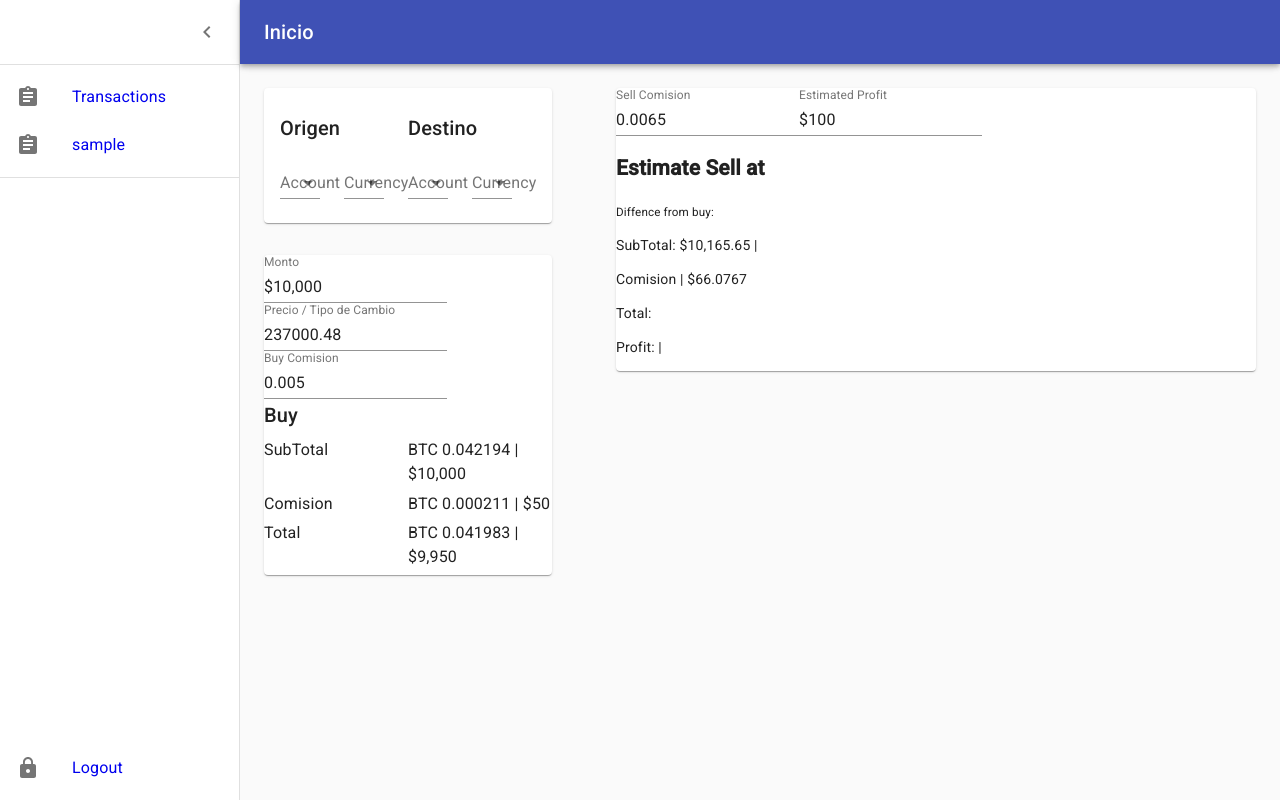
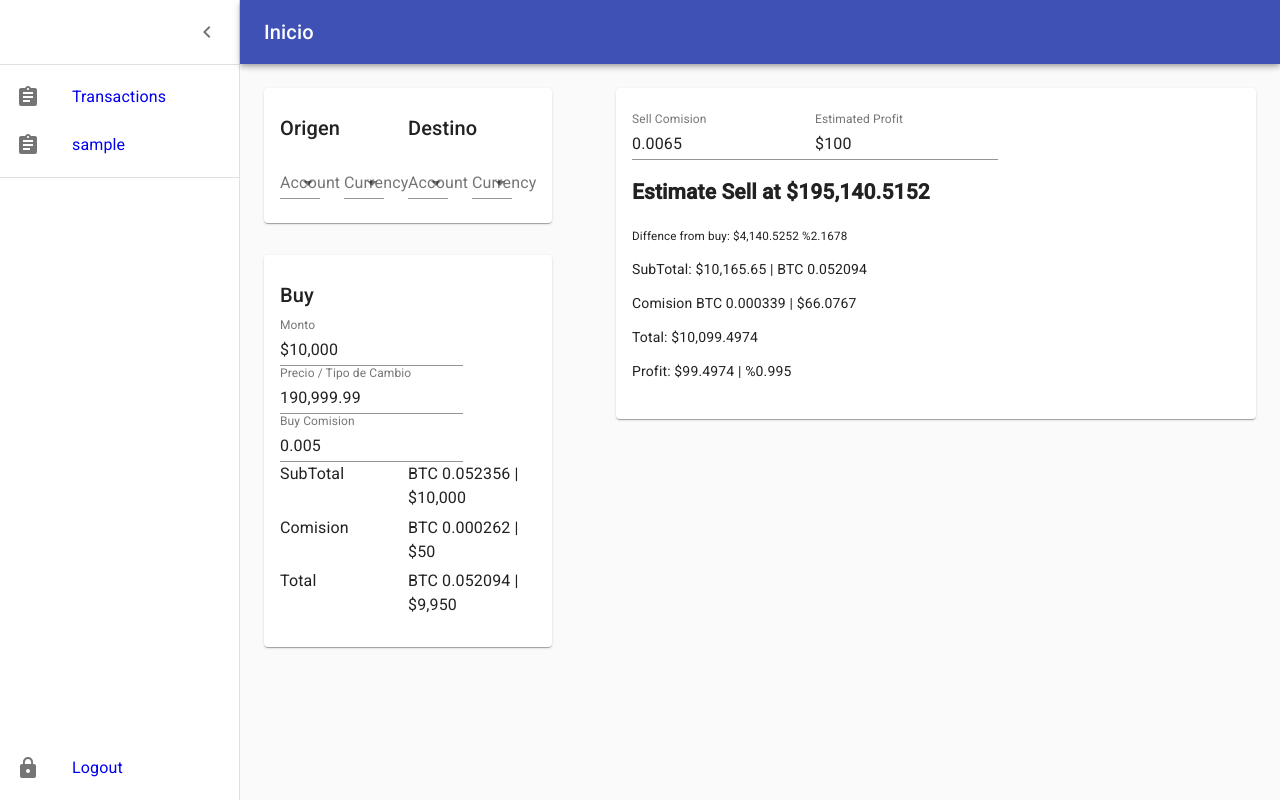
Before and after one commit to GeminiNetSailor/My-Investment-Wallet-API, a React (Create React App) app in the folder frontend/: page /transactions in a window 1280 px wide. Built offline with nearby package versions, Linux system fonts and the light colour scheme.

Commit message:
Separate Buy and sell estimate

```diff
--- a/frontend/public/index.html
+++ b/frontend/public/index.html
@@ -24,7 +24,7 @@
       work correctly both with client-side routing and a non-root public URL.
       Learn how to configure a non-root public URL by running `npm run build`.
     -->
-    <title>Importadores Atisa</title>
+    <title>Application</title>
   </head>
   <body>
     <noscript>You need to enable JavaScript to run this app.</noscript>
--- a/frontend/src/components/Buy.jsx
+++ b/frontend/src/components/Buy.jsx
@@ -1,43 +1,38 @@
 import React, { useState, useEffect } from "react";
 import TextField from '@material-ui/core/TextField';
+import { Grid, Typography } from "@material-ui/core";
+import { CurrencyFormat, DecimalFormat } from "./helpers/NumbersFormaters";
 import NumberFormat from 'react-number-format';
-import { Grid, Typography } from "@material-ui/core";
+import { makeStyles } from '@material-ui/core/styles';
 
 const round = (value, decimals) => Number(Math.round(value + 'e' + decimals) + 'e-' + decimals);
 
-function NumberFormatCustom(props) {
-  const { inputRef, onChange, ...other } = props;
 
-  return (
-    <NumberFormat
-      {...other}
-      getInputRef={inputRef}
-      onValueChange={values => {
-        onChange({
-          target: {
-            value: values.value,
-          },
-        });
-      }}
-      thousandSeparator
-      prefix="$"
-    />
-  );
-}
+const useStyles = makeStyles(theme => ({
+  paper: {
+    padding: theme.spacing(3, 2),
+  },
+  textField: {
+    marginLeft: theme.spacing(1),
+    marginRight: theme.spacing(1),
+    width: 200,
+  }
+}));
 
 export default props => {
+  const classes = useStyles();
 
   const [buyAmount, setBuyAmount] = useState(10000);
-  const [exchangeRate, setExchangeRate] = useState(237000.48);
+  const [exchangeRate, setExchangeRate] = useState(190999.99);
   const [commissionBuy, setCommissionBuy] = useState(0.005);
 
-  const buySubTotal = round(buyAmount / exchangeRate, 6);
+  const subTotal = round(buyAmount / exchangeRate, 6);
 
-  const buyComisionFrom = round(buyAmount * commissionBuy, 4);
-  const buyComisionTo = round(buySubTotal * commissionBuy, 6);
+  const comisionFrom = round(buyAmount * commissionBuy, 6);
+  const comisionTo = round(subTotal * commissionBuy, 6);
 
-  const buyTotalFrom = round(buyAmount - buyComisionFrom, 4);
-  const buyTotalTo = round(buySubTotal - buyComisionTo, 6);
+  const totalFrom = round(buyAmount - comisionFrom, 4);
+  const totalTo = round(subTotal - comisionTo, 6);
 
   useEffect(
     () => {
@@ -45,20 +40,24 @@ export default props => {
         buyAmount,
         exchangeRate,
         commissionBuy,
-        buyTotalTo
+        totalTo
       )
     }
-  ,[buyAmount, exchangeRate, commissionBuy, buyTotalTo]);
+    , [buyAmount, exchangeRate, commissionBuy, totalTo]);
 
   return (
     <Grid container>
+
+      <Grid item xs={12}>
+        <Typography variant="h6" gutterBottom>Buy</Typography>
+      </Grid>
       <Grid item xs={12} sm={12}>
         <TextField
           label="Monto"
           value={buyAmount}
           onChange={e => setBuyAmount(Number(e.target.value))}
           InputProps={{
-            inputComponent: NumberFormatCustom,
+            inputComponent: CurrencyFormat,
           }}
         />
       </Grid>
@@ -67,6 +66,9 @@ export default props => {
           label="Precio / Tipo de Cambio"
           value={exchangeRate}
           onChange={e => setExchangeRate(Number(e.target.value))}
+          InputProps={{
+            inputComponent: DecimalFormat,
+          }}
         />
       </Grid>
       <Grid item xs={12} sm={12}>
@@ -74,21 +76,19 @@ export default props => {
           label="Buy Comision"
           value={commissionBuy}
           onChange={e => setCommissionBuy(Number(e.target.value))}
+          InputProps={{
+            inputComponent: DecimalFormat,
+          }}
         />
       </Grid>
       <Grid item container xs={12} sm={12}>
-
-        <Grid item xs={12}>
-          <Typography variant="h6" gutterBottom>Buy</Typography>
-        </Grid>
-
         <Grid item xs={6}>
           <Typography gutterBottom>SubTotal</Typography>
         </Grid>
 
         <Grid item xs={6}>
           <Typography gutterBottom>
-            <NumberFormat value={buySubTotal} displayType={'text'} thousandSeparator={true} prefix={'BTC '} /> | <NumberFormat value={buyAmount} displayType={'text'} thousandSeparator={true} prefix={'$'} />
+            <NumberFormat value={subTotal} displayType={'text'} thousandSeparator={true} prefix={'BTC '} /> | <NumberFormat value={buyAmount} displayType={'text'} thousandSeparator={true} prefix={'$'} />
           </Typography>
         </Grid>
 
@@ -98,7 +98,7 @@ export default props => {
 
         <Grid item xs={6}>
           <Typography gutterBottom>
-            <NumberFormat value={buyComisionTo} displayType={'text'} thousandSeparator={true} prefix={'BTC '} /> | <NumberFormat value={buyComisionFrom} displayType={'text'} thousandSeparator={true} prefix={'$'} />
+            <NumberFormat value={comisionTo} displayType={'text'} thousandSeparator={true} prefix={'BTC '} /> | <NumberFormat value={comisionFrom} displayType={'text'} thousandSeparator={true} prefix={'$'} />
           </Typography>
         </Grid>
 
@@ -108,7 +108,7 @@ export default props => {
 
         <Grid item xs={6}>
           <Typography gutterBottom>
-            <NumberFormat value={buyTotalTo} displayType={'text'} thousandSeparator={true} prefix={'BTC '} /> | <NumberFormat value={buyTotalFrom} displayType={'text'} thousandSeparator={true} prefix={'$'} />
+            <NumberFormat value={totalTo} displayType={'text'} thousandSeparator={true} prefix={'BTC '} /> | <NumberFormat value={totalFrom} displayType={'text'} thousandSeparator={true} prefix={'$'} />
           </Typography>
         </Grid>
       </Grid>
--- a/frontend/src/components/SalesEstimator.jsx
+++ b/frontend/src/components/SalesEstimator.jsx
@@ -2,6 +2,7 @@ import React, { useState } from "react";
 import TextField from '@material-ui/core/TextField';
 import NumberFormat from 'react-number-format';
 import { Grid, Paper, Typography } from "@material-ui/core";
+import { DecimalFormat } from "./helpers/NumbersFormaters";
 
 const round = (value, decimals) => Number(Math.round(value + 'e' + decimals) + 'e-' + decimals);
 
@@ -37,7 +38,8 @@ export default props => {
   */
   const sellSubTotalFrom = round((buy.totalCost + estimateProfit) * (comision + 1), 4)
 
-  const estimateSellExchangeRate = round(sellSubTotalFrom / buy.buyTotalTo, 4);
+  const estimateSellExchangeRate = round(sellSubTotalFrom / buy.reciveAmount, 4);
+
   const exchangeRateDiference = round(estimateSellExchangeRate - buy.exchangeRate, 4);
 
   const sellSubTotalTo = round(sellSubTotalFrom / estimateSellExchangeRate, 6);
@@ -64,6 +66,9 @@ export default props => {
           label="Sell Comision"
           value={comision}
           onChange={e => setcomision(Number(e.target.value))}
+          InputProps={{
+            inputComponent: DecimalFormat,
+          }}
         />
         <TextField
           label="Estimated Profit"
--- /dev/null
+++ b/frontend/src/components/helpers/NumbersFormaters.jsx
@@ -0,0 +1,61 @@
+import React from "react";
+import NumberFormat from 'react-number-format';
+
+export function CurrencyFormat(props) {
+    const { inputRef, onChange, ...other } = props;
+
+    return (
+        <NumberFormat
+            {...other}
+            getInputRef={inputRef}
+            onValueChange={values => {
+                onChange({
+                    target: {
+                        value: values.value,
+                    },
+                });
+            }}
+            thousandSeparator
+            prefix="$"
+        />
+    );
+}
+
+export function DecimalFormat(props) {
+    const { inputRef, onChange, ...other } = props;
+
+    return (
+        <NumberFormat
+            {...other}
+            getInputRef={inputRef}
+            onValueChange={values => {
+                onChange({
+                    target: {
+                        value: values.value,
+                    },
+                });
+            }}
+            thousandSeparator
+        />
+    );
+}
+
+export function BitcoinFormat(props) {
+    const { inputRef, onChange, ...other } = props;
+
+    return (
+        <NumberFormat
+            {...other}
+            getInputRef={inputRef}
+            onValueChange={values => {
+                onChange({
+                    target: {
+                        value: values.value,
+                    },
+                });
+            }}
+            thousandSeparator
+            prefix="₿"
+        />
+    );
+}
--- a/frontend/src/screens/Transactions.jsx
+++ b/frontend/src/screens/Transactions.jsx
@@ -1,6 +1,5 @@
 import React, { useState } from "react";
 import PropTypes from 'prop-types';
-import TextField from '@material-ui/core/TextField';
 import NumberFormat from 'react-number-format';
 import { Grid, Paper, Typography } from "@material-ui/core";
 import Buy from "../components/Buy";
@@ -8,16 +7,13 @@ import AccountSelect from "../components/AccountSelect";
 import SalesEstimator from "../components/SalesEstimator";
 import { makeStyles } from '@material-ui/core/styles';
 
-const payments = [
-  { name: 'Card type', detail: 'Visa' },
-  { name: 'Card holder', detail: 'Mr John Smith' },
-  { name: 'Card number', detail: 'xxxx-xxxx-xxxx-1234' },
-  { name: 'Expiry date', detail: '04/2024' },
-];
+const round = (value, decimals) => Number(Math.round(value + 'e' + decimals) + 'e-' + decimals);
 
-
-
-const round = (value, decimals) => Number(Math.round(value + 'e' + decimals) + 'e-' + decimals);
+const useStyles = makeStyles(theme => ({
+  paper: {
+    padding: theme.spacing(3, 2),
+  },
+}));
 
 function NumberFormatCustom(props) {
   const { inputRef, onChange, ...other } = props;
@@ -44,12 +40,6 @@ NumberFormatCustom.propTypes = {
   onChange: PropTypes.func.isRequired,
 };
 
-const useStyles = makeStyles(theme => ({
-  root: {
-    padding: theme.spacing(3, 2),
-  },
-}));
-
 export default () => {
   // Account - Cuenta
   // Wallet - Cartera
@@ -74,49 +64,13 @@ export default () => {
     reciveAmount: null
   });
 
-  /*
-  * Buy
-  */
-
-  // const buySubTotal = round(buyAmount / exchangeRate, 6);
-
-  // const buyComisionFrom = round(buyAmount * commissionBuy, 4);
-  // const buyComisionTo = round(buySubTotal * commissionBuy, 6);
-
-  // const buyTotalFrom = round(buyAmount - buyComisionFrom, 4);
-  // const buyTotalTo = round(buySubTotal - buyComisionTo, 6);
-
-  // /*
-  // * Estimate Sell
-  // */
-  // const sellSubTotalFrom = round((buyAmount + estimateProfitOrigin) * (commissionSell + 1), 4)
-
-  // const estimateSellExchangeRate = round(sellSubTotalFrom / buyTotalTo, 4);
-  // const exchangeRateDiference = round(estimateSellExchangeRate - exchangeRate, 4);
-
-  // const sellSubTotalTo = round(sellSubTotalFrom / estimateSellExchangeRate, 6);
-
-  // const sellComisionFrom = round(sellSubTotalFrom * commissionSell, 4);
-  // const sellComisionTo = round(sellComisionFrom / estimateSellExchangeRate, 6);
-
-  // const sellTotalTo = round(sellSubTotalTo - sellComisionTo, 6);
-  // const sellTotalFrom = round(sellTotalTo * estimateSellExchangeRate, 4);
-
-  // /*
-  // * Buy To Sell Compare
-  // */
-
-  // const exchangeRateDiferencePorcentage = round(((estimateSellExchangeRate - exchangeRate) / exchangeRate) * 100, 4);
-  // const profitFrom = round(sellTotalFrom - buyAmount, 4);
-  // const profitFromPorcentage = round(((sellTotalFrom - buyAmount) / buyAmount) * 100, 4);
-
   return (
     <>
       <Grid container spacing={8}>
         <Grid item xs={4}>
           <Grid container spacing={8}>
             <Grid item xs={12}>
-              <Paper className={classes.root}>
+              <Paper className={classes.paper}>
                 <Grid container>
                   <Grid item xs={6}>
                     <Typography variant="h6" gutterBottom>Origen</Typography>
@@ -152,7 +106,7 @@ export default () => {
           </Grid>
           <Grid container spacing={8}>
             <Grid item xs={12}>
-              <Paper>
+              <Paper className={classes.paper}>
                 <Buy
                   onChange={(totalCost, exchangeRate, comission, reciveAmount) => {
                     setBuy({
@@ -169,7 +123,7 @@ export default () => {
           </Grid>
         </Grid>
         <Grid item xs={8}>
-          <Paper>
+          <Paper className={classes.paper}>
             <SalesEstimator
               buy={buy}
             />
```
